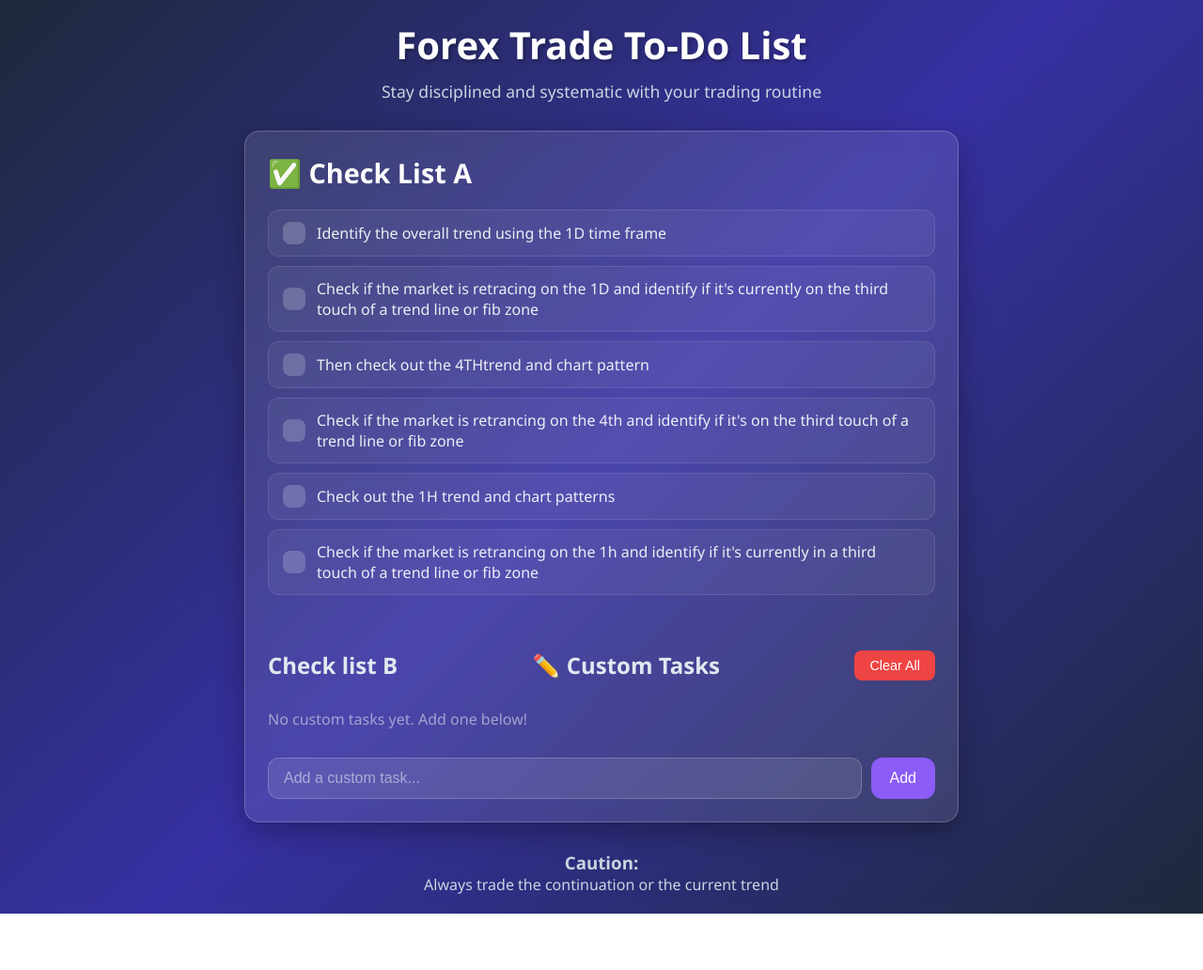
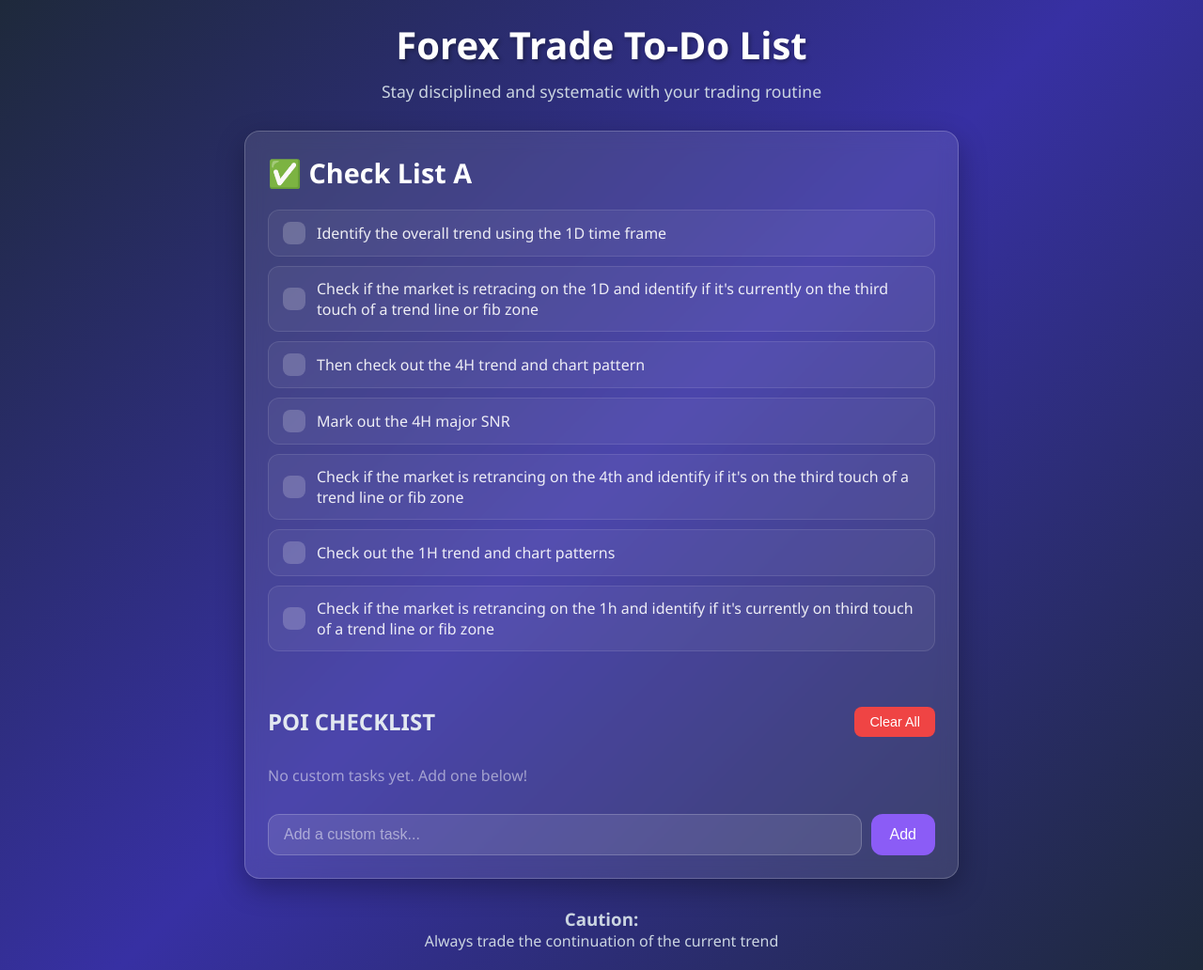
Before and after one commit to Goldman-coder/Forex-checklist-SMC, a plain HTML site: page index.html in a window 1280 px wide. Shown: the whole page at 94% size. Before the commit the page ends 972 px from the top, so only its background shows below. Drawn offline with Linux system fonts and the light colour scheme.

Commit message:
added some changes

```diff
--- a/fox.js
+++ b/fox.js
@@ -7,10 +7,11 @@ document.addEventListener('DOMContentLoaded', function() {
             items: [
                 "Identify the overall trend using the 1D time frame",
                 "Check if the market is retracing on the 1D and identify if it's  currently on the third touch of a trend line or fib zone",
-                "Then check out the 4THtrend and chart pattern ",
+                "Then check out the 4H trend and chart pattern ",
+                "Mark out the 4H major SNR",
                 "Check if the market is retrancing on the 4th and identify if it's on the third touch of a trend line or fib zone ",
                 "Check out the 1H trend and chart patterns ",
-                "Check if the market  is retrancing on the 1h and identify if it's currently in a third touch of a trend line or fib zone "
+                "Check if the market  is retrancing on the 1h and identify if it's currently on third touch of a trend line or fib zone "
             ]
         },
         // {
--- a/index.html
+++ b/index.html
@@ -19,10 +19,11 @@
             <!-- Custom Items Section -->
             <div class="custom-section">
                 <div class="section-header">
-                 <div>
+                 <!-- <div>
                        <h2>Check list B</h2>
                  </div>
-                    <h2>✏️ Custom Tasks</h2>
+                                     <h2>✏️ Custom Tasks</h2> -->
+                    <h2>POI CHECKLIST</h2>
                     <button id="clear-custom" class="clear-btn">Clear All</button>
                 </div>
                 <div id="custom-items"></div>
@@ -37,7 +38,7 @@
 
         <div class="footer">
           <h3>Caution:</h3>
-            <p>Always trade the continuation or the current trend</p>
+            <p>Always trade the continuation of the current trend</p>
         </div>
     </div>
 
```
